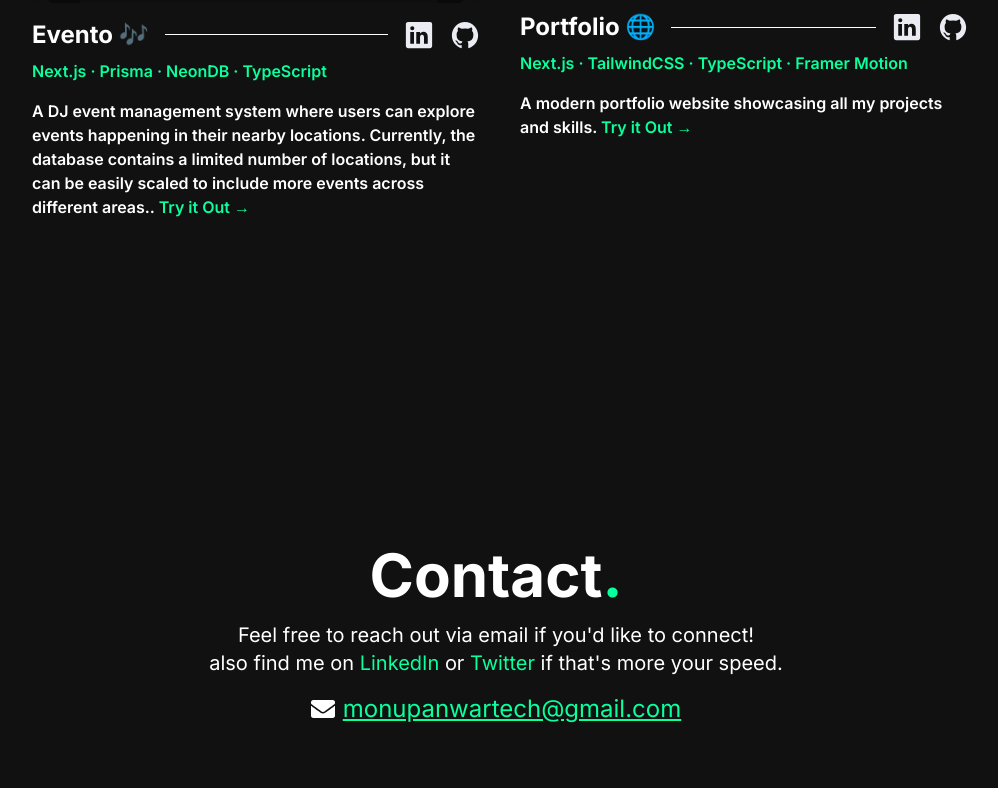
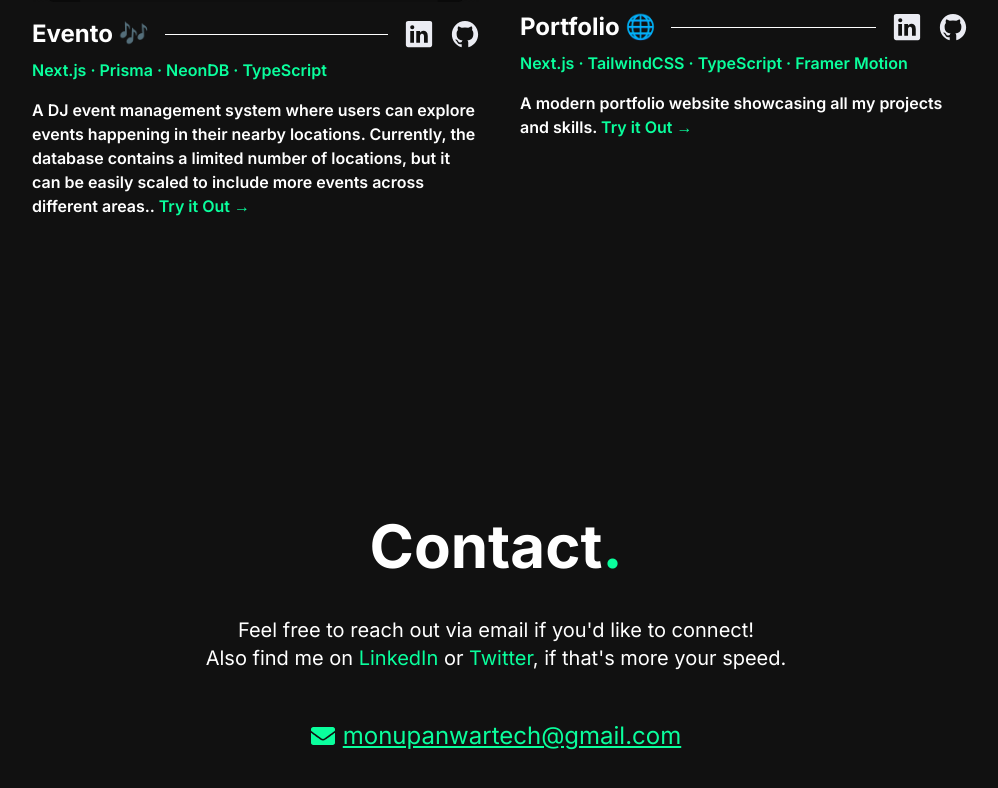
Before and after one commit to monupanwar1/portfolio, a Next.js app: page / in a window 1280 px wide. Shown: the part 2467-3255 px from the top of the page, without its empty margins (144-1142 px from the left). Built offline with nearby package versions, Linux system fonts and the light colour scheme.

Commit message:
mail added

```diff
--- a/components/ContactSection.tsx
+++ b/components/ContactSection.tsx
@@ -2,15 +2,14 @@ import { FaEnvelope } from 'react-icons/fa';
 
 export default function ContactSection() {
   return (
-    <section className="flex container flex-col items-center justify-center text-center text-white min-h-screen w-full  ">
-      <div className="text-center px-4 gap-2">
+    <section className="flex flex-col items-center justify-center text-center text-white min-h-screen w-full px-6 gap-6">
       <h1 className="font-bold text-6xl mb-4">
         Contact<span className="text-[#0AFF9D]">.</span>
       </h1>
-        <h4 className="text-base sm:text-lg md:text-xl mb-4">
+      <h4 className="text-base sm:text-lg md:text-xl mb-6">
         Feel free to reach out via email if you&apos;d like to connect!
         <br />
-          also find me on{' '}
+        Also find me on{' '}
         <a
           href="https://www.linkedin.com/in/monu-panwar"
           className="text-[#0AFF9D]"
@@ -23,21 +22,15 @@ export default function ContactSection() {
           className="text-[#0AFF9D]"
         >
           Twitter
-          </a>{' '}
-          if that&apos;s more your speed.
+        </a>
+        , if that&apos;s more your speed.
       </h4>
-        <div className="flex items-center justify-center text-lg sm:text-2xl md:text-2xl">
-          <FaEnvelope className="mr-2 hover:bg-[#0AFF9D]]" />
-          <span>
       <a
-              href="mailto:monupanwar5655@gmail.com"
-              className="text-[#0AFF9D] underline"
+        href="mailto:monupanwartech@gmail.com"
+        className="flex items-center gap-2 text-[#0AFF9D] text-lg sm:text-2xl md:text-2xl underline hover:text-white transition"
       >
-              monupanwartech@gmail.com
+        <FaEnvelope /> monupanwartech@gmail.com
       </a>
-          </span>
-        </div>
-      </div>
     </section>
   );
 }
```
Also changed, not shown: public/ProfilePilot.png. Lines whose indentation alone changed are shown as unchanged.
